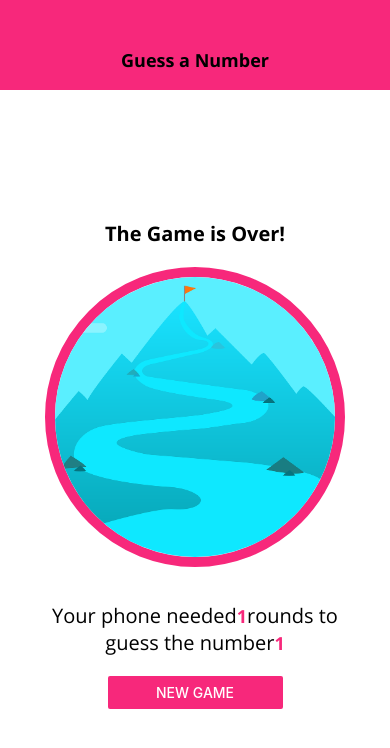
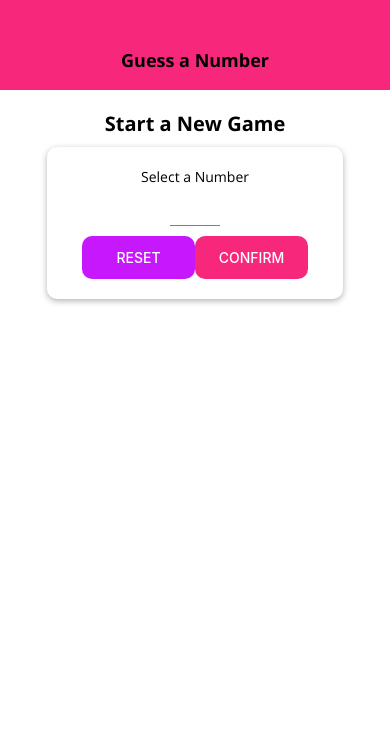
Before and after one commit to jjsebastianfuertes/guess-number-react-native, a React Native app: screen / in a window 390 px wide. Shown: the top 748 px of the page. Built offline with nearby package versions, Linux system fonts and the light colour scheme.

Commit message:
Fix: semantic syntax result paragraph;

```diff
--- a/App.js
+++ b/App.js
@@ -44,12 +44,6 @@ export default function App() {
   };
 
   let content = <StartGameScreen  onStartGame={startGameHandler} />;
-  content =
-    <GameOverScreen
-      roundsNumber={1}
-      userNumber={1}
-      onRestartgame={configureNewGameHandler}
-    />;
   if(userNumber && guessRounds <= 0) {
     content = <GameScreen  userChoice={userNumber} onGameOver={gameOverHandler} />
   } else if (guessRounds > 0 ) {
--- a/screens/GameOverScreen.js
+++ b/screens/GameOverScreen.js
@@ -19,9 +19,9 @@ const GameOverScreen = (props) => {
 			<View style={styles.resultTextContainer}>
 				<PText style={styles.resultText}>
 					Your phone needed
-					<PText style={styles.highlight}>{props.roundsNumber}</PText>
-					rounds to guess the number
-					<PText style={styles.highlight}>{props.userNumber}</PText>
+					<PText style={styles.highlight}> {props.roundsNumber} </PText>
+					rounds. To guess the number
+					<PText style={styles.highlight}> {props.userNumber}.</PText>
 				</PText>
 			</View>
 			<ButtonStyle>
```
